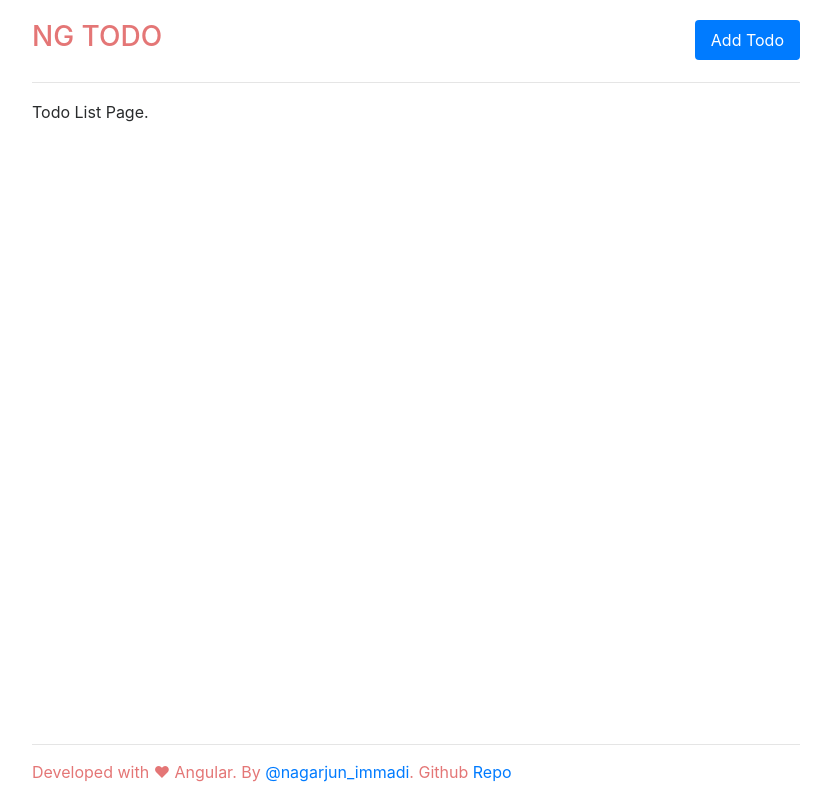
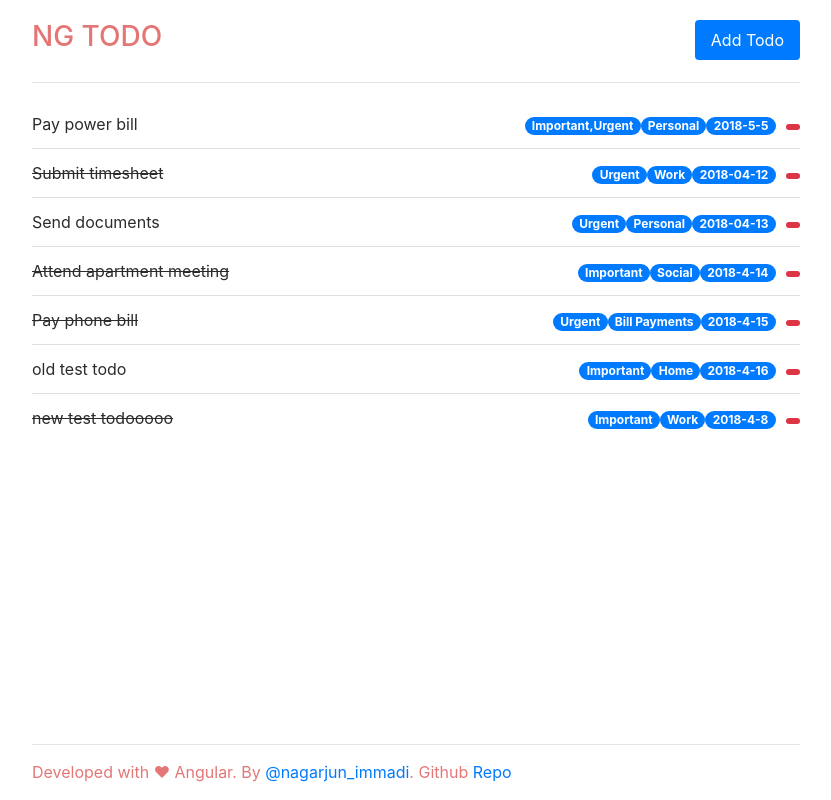
Before and after one commit to Laxmma/ng-todos, an Angular app: page / in a window 1280 px wide. Shown: the whole page, without its empty margins (224-1055 px from the left). Built offline with nearby package versions, Linux system fonts and the light colour scheme.

Commit message:
Implemented todo list

```diff
--- a/src/app/todo/todo-list/todo-list.component.css
+++ b/src/app/todo/todo-list/todo-list.component.css
@@ -0,0 +1,26 @@
+.todo-list {
+    margin-bottom: 70px;
+}
+.todo-list .list-group-item {
+    text-align: right;
+    padding-left: 0px;
+    padding-right: 0px;
+}
+.todo-list .list-group-item:first-child {
+    border-top: 0px;
+}
+.todo-list .list-group-item a {
+    text-decoration: none;
+    padding-left: 10px;
+}
+.todo-list .list-group-item .badge-danger a {
+    color: #ffffff;
+    padding-left: 0px;
+}
+.compleated {
+    text-decoration: line-through;
+}
+.todo-list .list-group-item .align-left {
+    float: left;
+    text-align: left;
+}
--- a/src/app/todo/todo-list/todo-list.component.html
+++ b/src/app/todo/todo-list/todo-list.component.html
@@ -1,3 +1,10 @@
-<p>
-  Todo List Page.
-</p>
+<ul class="list-group list-group-flush todo-list">
+  <li class="list-group-item" *ngFor="let todo of todos">
+      <span class="align-left" [ngClass]="{'compleated': todo.isCompleted}">{{ todo.title }}</span>
+      <span class="badge badge-primary badge-pill">{{ todo.tags }}</span>
+      <span class="badge badge-primary badge-pill">{{ todo.category }}</span>
+      <span class="badge badge-primary badge-pill">{{ todo.targetDate }}</span>
+      <span><a> <i class="icon-pencil"></i></a></span>
+      <span class="badge badge-danger badge-pill"><a><i class="icon-pencil"></i></a></span>
+  </li>
+</ul>
--- a/src/app/todo/todo-list/todo-list.component.ts
+++ b/src/app/todo/todo-list/todo-list.component.ts
@@ -1,4 +1,5 @@
 import { Component, OnInit } from '@angular/core';
+import { componentFactoryName } from '@angular/compiler';
 
 @Component({
   selector: 'app-todo-list',
@@ -7,9 +8,14 @@ import { Component, OnInit } from '@angular/core';
 })
 export class TodoListComponent implements OnInit {
 
-  constructor() { }
+  todos: any[] = [];
+
+  constructor() {}
 
   ngOnInit() {
+    this.todos = [{"id":1,"title":"Pay power bill","isCompleted":false,"targetDate":"2018-5-5","tags":"Important,Urgent","category":"Personal"},{"id":2,"title":"Submit timesheet","isCompleted":true,"targetDate":"2018-04-12","tags":"Urgent","category":"Work"},{"id":3,"title":"Send documents","isCompleted":false,"targetDate":"2018-04-13","tags":"Urgent","category":"Personal"},{"id":4,"title":"Attend apartment meeting","isCompleted":true,"targetDate":"2018-4-14","tags":"Important","category":"Social"},{"id":5,"title":"Pay phone bill","isCompleted":true,"targetDate":"2018-4-15","tags":"Urgent","category":"Bill Payments"},{"id":6,"title":"old test todo","category":"Home","tags":"Important","isCompleted":false,"targetDate":"2018-4-16"},{"id":7,"title":"new test todooooo","category":"Work","tags":"Important","isCompleted":true,"targetDate":"2018-4-8"}];
+
+    console.log(this.todos);
   }
 
 }
```
